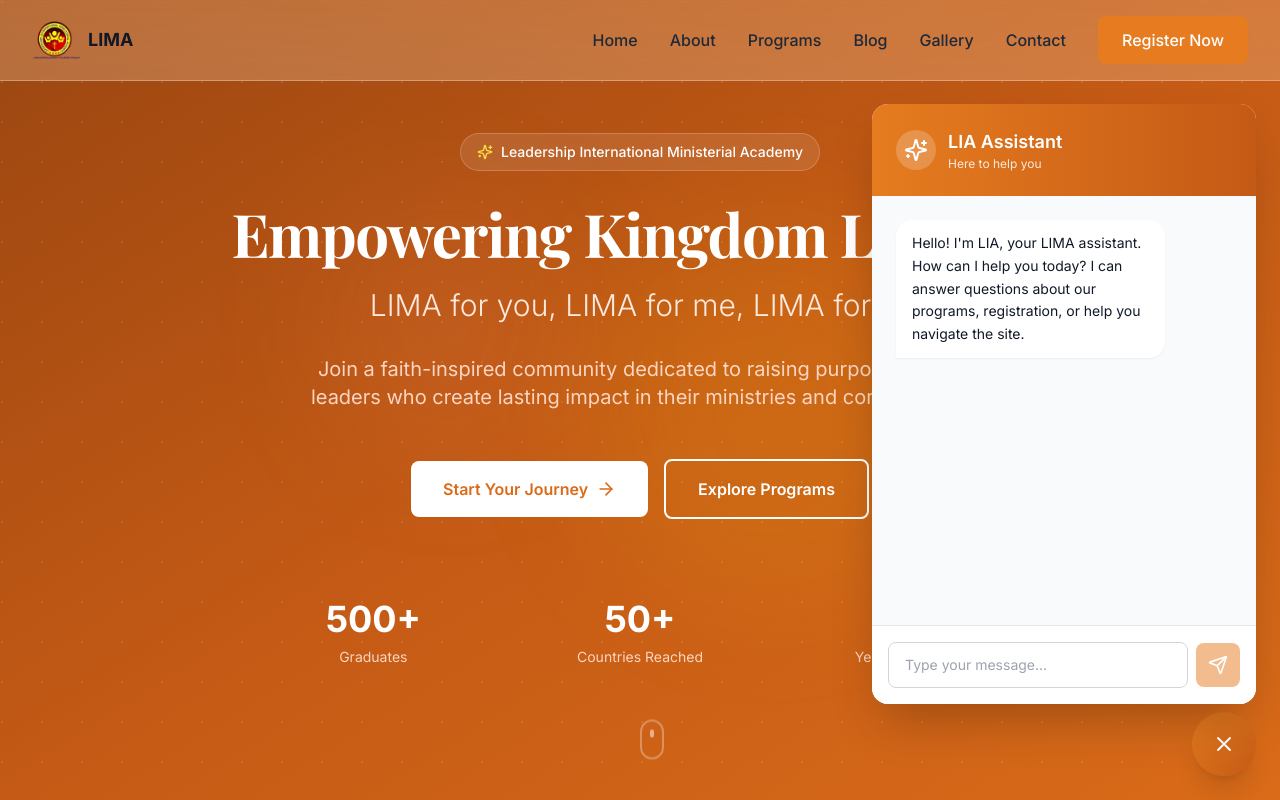
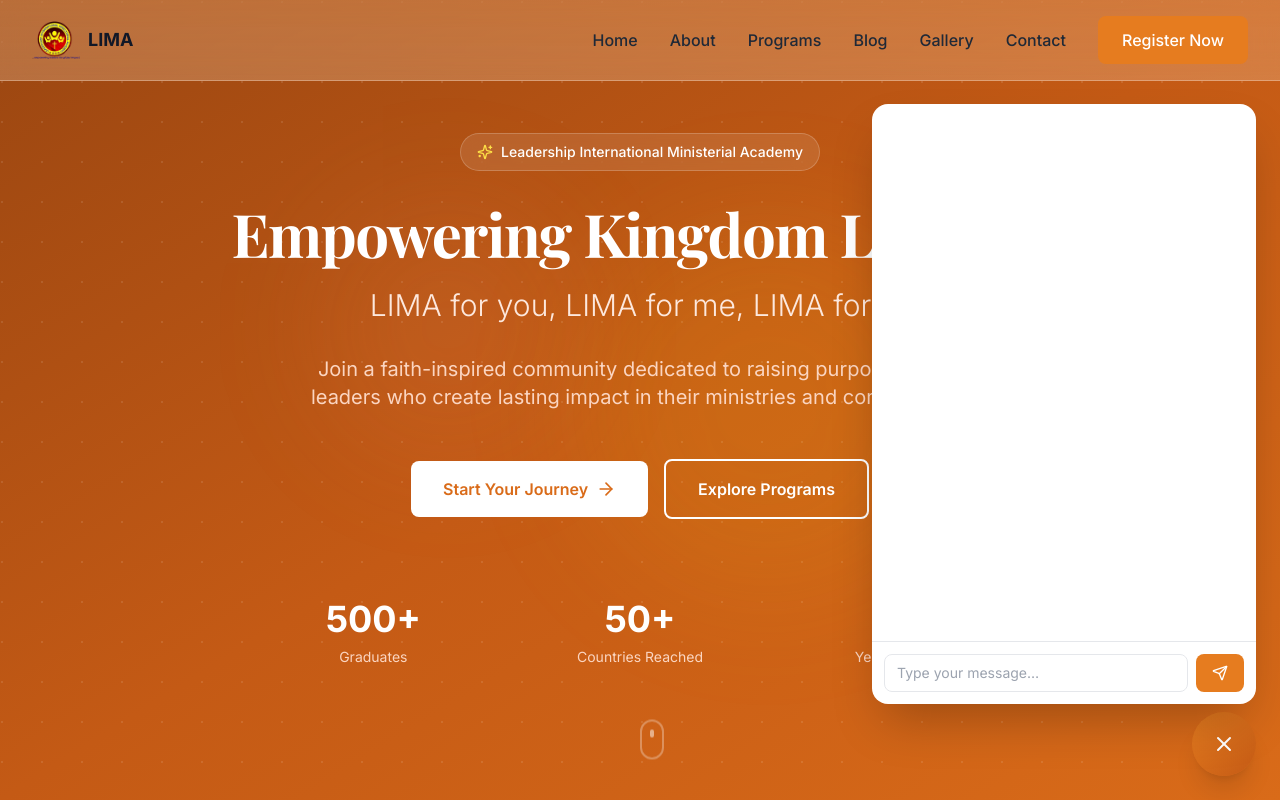
Before and after one commit to V-007-007/lima-website, a Next.js app: page / in a window 1280 px wide. Both pictures are taken after a click on the button "Open chat". Shown: the top 800 px of the page. Built offline with nearby package versions, Linux system fonts and the light colour scheme; a web font is replaced by a local one.

Commit message:
Refactor Chatbot to Chatbox with API support
Refactor Chatbot component to Chatbox with improved message handling and API integration.

```diff
--- a/src/components/Chatbox.tsx
+++ b/src/components/Chatbox.tsx
@@ -1,153 +1,99 @@
 'use client'
 
-import { useState, useRef, useEffect } from 'react'
-import { Send, Sparkles } from 'lucide-react'
+import { useState } from 'react'
+import { Send } from 'lucide-react'
 
-interface Message {
+type Message = {
   role: 'user' | 'assistant'
   content: string
 }
 
-interface ChatbotProps {
-  onClose: () => void
+export default function Chatbox({ onClose }: { onClose: () => void }) {
+  const [messages, setMessages] = useState<Message[]>([])
+  const [input, setInput] = useState('')
+  const [loading, setLoading] = useState(false)
+
+  async function sendMessage() {
+    if (!input.trim() || loading) return
+
+    const userMessage = input
+    setInput('')
+    setLoading(true)
+
+    setMessages(prev => [
+      ...prev,
+      { role: 'user', content: userMessage }
+    ])
+
+    // 🔑 persistent session ID
+    let sessionId = localStorage.getItem('chat_session_id')
+    if (!sessionId) {
+      sessionId = crypto.randomUUID()
+      localStorage.setItem('chat_session_id', sessionId)
     }
 
-export default function Chatbot({ onClose }: ChatbotProps) {
-  const [messages, setMessages] = useState<Message[]>([
-    {
-      role: 'assistant',
-      content: 'Hello! I\'m LIA, your LIMA assistant. How can I help you today? I can answer questions about our programs, registration, or help you navigate the site.',
+    try {
+      const res = await fetch('/api/chat', {
+        method: 'POST',
+        headers: {
+          'Content-Type': 'application/json',
         },
+        body: JSON.stringify({
+          message: userMessage,
+          session_id: sessionId,
+        }),
+      })
+
+      const data = await res.json()
+
+      setMessages(prev => [
+        ...prev,
+        { role: 'assistant', content: data.reply || 'No response' }
       ])
-  const [input, setInput] = useState('')
-  const [isLoading, setIsLoading] = useState(false)
-  const messagesEndRef = useRef<HTMLDivElement>(null)
-
-  const scrollToBottom = () => {
-    messagesEndRef.current?.scrollIntoView({ behavior: 'smooth' })
+    } catch (err) {
+      setMessages(prev => [
+        ...prev,
+        { role: 'assistant', content: 'Error processing request.' }
+      ])
+    } finally {
+      setLoading(false)
     }
-
-  useEffect(() => {
-    scrollToBottom()
-  }, [messages])
-
-  const handleSubmit = async (e: React.FormEvent) => {
-    e.preventDefault()
-    if (!input.trim() || isLoading) return
-
-    const userMessage = input.trim()
-    setInput('')
-    setMessages((prev) => [...prev, { role: 'user', content: userMessage }])
-    setIsLoading(true)
-
-    // TODO: Replace with actual API call to LLM
-    // For now, using mock responses based on keywords
-    setTimeout(() => {
-      const response = getMockResponse(userMessage)
-      setMessages((prev) => [...prev, { role: 'assistant', content: response }])
-      setIsLoading(false)
-    }, 1000)
-  }
-
-  const getMockResponse = (query: string): string => {
-    const lowerQuery = query.toLowerCase()
-
-    // FAQ responses
-    if (lowerQuery.includes('program') || lowerQuery.includes('course')) {
-      return 'LIMA offers three main programs: Foundation Program (6 months), Advanced Leadership (12 months), and Ministry Impact (9 months). Each program is designed to equip you with kingdom-purpose driven leadership skills. Would you like to learn more about a specific program?'
-    }
-
-    if (lowerQuery.includes('register') || lowerQuery.includes('enroll') || lowerQuery.includes('sign up')) {
-      return 'Registration is easy! You can register for the Academy through our Academy Registration page, or become a member through our Membership Registration. Both forms will guide you through the process step by step. Would you like me to direct you to one of these pages?'
-    }
-
-    if (lowerQuery.includes('cost') || lowerQuery.includes('price') || lowerQuery.includes('fee')) {
-      return 'For detailed information about program costs and payment plans, please visit our Programs page or contact our admissions team at info@lima-academy.org. We offer flexible payment options to make education accessible.'
-    }
-
-    if (lowerQuery.includes('verify') || lowerQuery.includes('certificate')) {
-      return 'You can verify a graduate\'s certificate on our Certificate Verification page. Simply enter the certificate number to confirm authenticity and view graduate details.'
-    }
-
-    if (lowerQuery.includes('contact') || lowerQuery.includes('email') || lowerQuery.includes('phone')) {
-      return 'You can reach us at info@lima-academy.org or call +1 (234) 567-890. You can also visit our Contact page to send us a message directly. We typically respond within 24 hours.'
-    }
-
-    if (lowerQuery.includes('about') || lowerQuery.includes('mission') || lowerQuery.includes('vision')) {
-      return 'LIMA (Leadership Impact Ministers Academy) is dedicated to raising kingdom-purpose driven leaders. Our mission is to equip ministers and leaders with wisdom, knowledge, and practical skills for lasting impact. Learn more on our About page!'
-    }
-
-    // Default response
-    return 'Thank you for your question! I\'m here to help with information about LIMA programs, registration, certificates, and general inquiries. You can also browse our website for more details, or contact our team directly at info@lima-academy.org. What else would you like to know?'
   }
 
   return (
-    <>
-      {/* Header */}
-      <div className="bg-gradient-to-r from-primary-600 to-primary-800 text-white p-6 flex items-center space-x-3">
-        <div className="w-10 h-10 bg-white/20 rounded-full flex items-center justify-center">
-          <Sparkles className="w-6 h-6" />
-        </div>
-        <div>
-          <h3 className="font-semibold text-lg">LIA Assistant</h3>
-          <p className="text-xs text-primary-100">Here to help you</p>
-        </div>
-      </div>
-
+    <div className="flex flex-col h-full">
       {/* Messages */}
-      <div className="flex-1 overflow-y-auto p-6 space-y-4 bg-gray-50">
-        {messages.map((message, index) => (
+      <div className="flex-1 overflow-y-auto p-4 space-y-3">
+        {messages.map((msg, i) => (
           <div
-            key={index}
-            className={`flex ${message.role === 'user' ? 'justify-end' : 'justify-start'}`}
-          >
-            <div
-              className={`max-w-[80%] rounded-2xl px-4 py-3 ${
-                message.role === 'user'
-                  ? 'bg-primary-600 text-white rounded-br-sm'
-                  : 'bg-white text-gray-900 rounded-bl-sm shadow-sm'
+            key={i}
+            className={`max-w-[80%] px-4 py-2 rounded-lg text-sm ${
+              msg.role === 'user'
+                ? 'ml-auto bg-primary-600 text-white'
+                : 'mr-auto bg-gray-100 text-gray-900'
             }`}
           >
-              <p className="text-sm leading-relaxed">{message.content}</p>
-            </div>
+            {msg.content}
           </div>
         ))}
-
-        {isLoading && (
-          <div className="flex justify-start">
-            <div className="bg-white rounded-2xl rounded-bl-sm px-4 py-3 shadow-sm">
-              <div className="flex space-x-2">
-                <div className="w-2 h-2 bg-gray-400 rounded-full animate-bounce" />
-                <div className="w-2 h-2 bg-gray-400 rounded-full animate-bounce delay-100" />
-                <div className="w-2 h-2 bg-gray-400 rounded-full animate-bounce delay-200" />
-              </div>
-            </div>
-          </div>
-        )}
-
-        <div ref={messagesEndRef} />
       </div>
 
       {/* Input */}
-      <form onSubmit={handleSubmit} className="p-4 bg-white border-t border-gray-200">
-        <div className="flex items-center space-x-2">
+      <div className="border-t p-3 flex gap-2">
         <input
-            type="text"
           value={input}
-            onChange={(e) => setInput(e.target.value)}
-            placeholder="Type your message..."
-            className="flex-1 px-4 py-3 rounded-lg border border-gray-300 focus:outline-none focus:ring-2 focus:ring-primary-500 focus:border-transparent text-sm"
-            disabled={isLoading}
+          onChange={e => setInput(e.target.value)}
+          onKeyDown={e => e.key === 'Enter' && sendMessage()}
+          placeholder="Type your message…"
+          className="flex-1 border rounded-lg px-3 py-2 text-sm focus:outline-none"
         />
         <button
-            type="submit"
-            disabled={!input.trim() || isLoading}
-            className="p-3 bg-primary-600 text-white rounded-lg hover:bg-primary-700 transition-colors disabled:opacity-50 disabled:cursor-not-allowed"
+          onClick={sendMessage}
+          className="bg-primary-600 text-white px-4 rounded-lg flex items-center justify-center"
         >
-            <Send className="w-5 h-5" />
+          <Send className="w-4 h-4" />
         </button>
       </div>
-      </form>
-    </>
+    </div>
   )
 }
```
Lines whose indentation alone changed are shown as unchanged.
